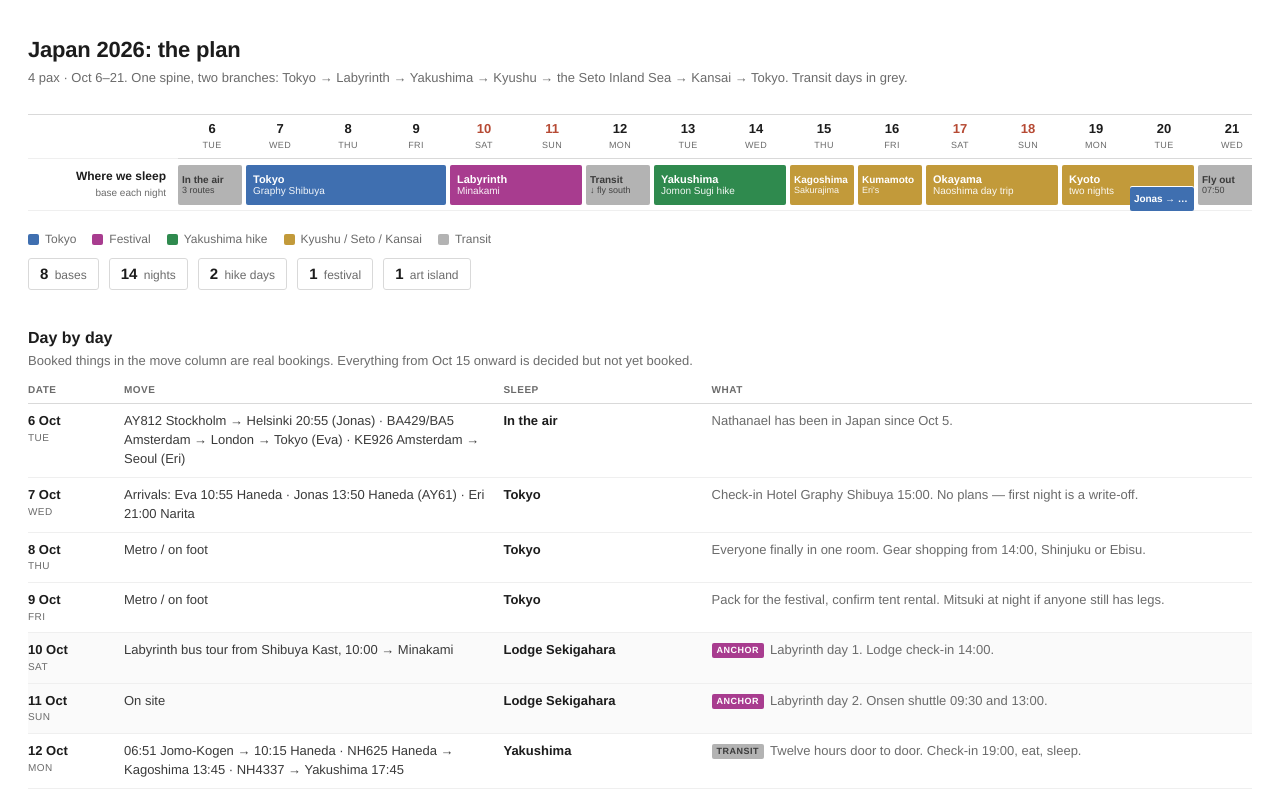
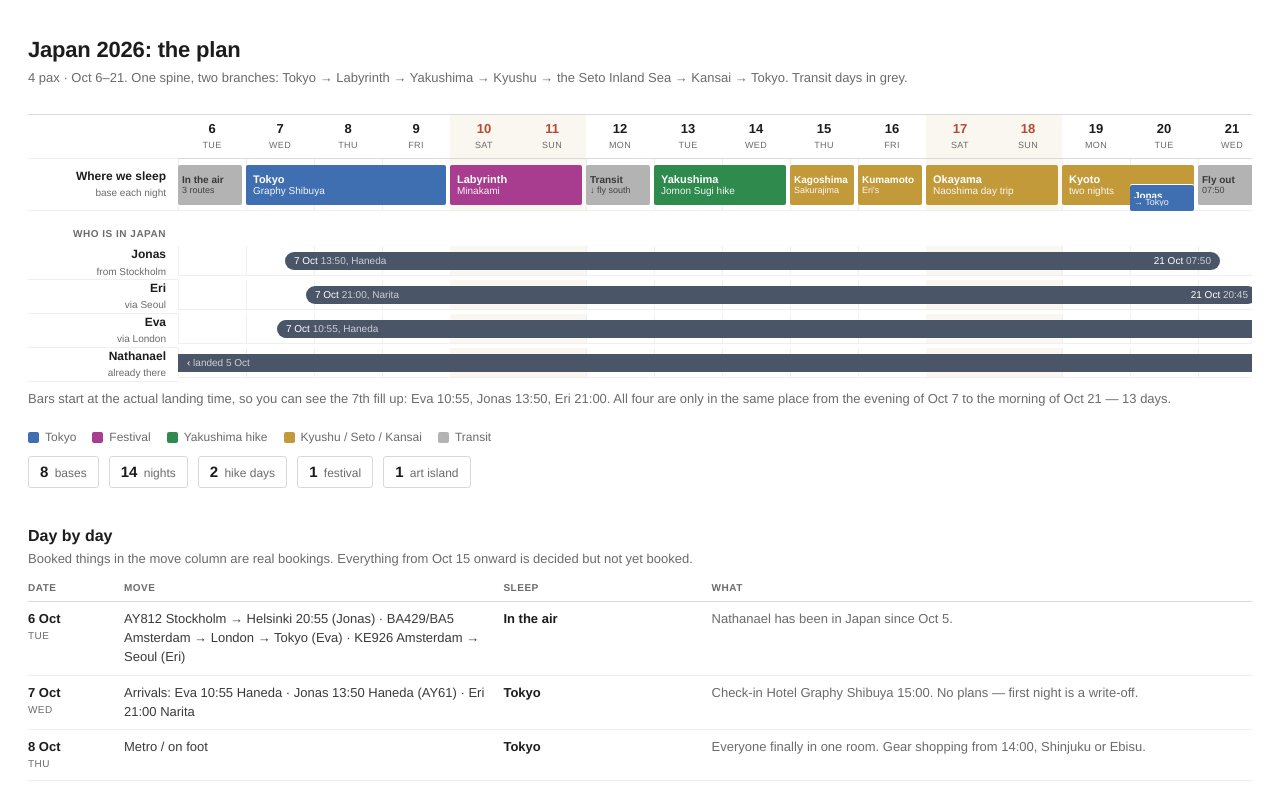
Before and after one commit to jonasjohansson/japan, a plain HTML site: page index.html in a window 1280 px wide. Shown: the top 791 px of the page. Drawn offline with nearby package versions, Linux system fonts and the light colour scheme.

Commit message:
Add arrivals/departures band to the timeline
Four person rows under the sleep track, with bars starting at the actual
landing time rather than the day boundary - so the staggered arrivals on
Oct 7 (Eva 10:55, Jonas 13:50, Eri 21:00) are visible. Open-ended bars
for Eva and Nathanael, who both stay past the chart.

Also: day gridlines and weekend tint across all tracks, so a segment's
start and end can be read against a date without counting columns.

Co-Authored-By: Claude Opus 5 (1M context) <noreply@anthropic.com>
Claude-Session: https://claude.ai/code/session_01MzrSBoDiPDrySgsr3WMqtG

```diff
--- a/index.html
+++ b/index.html
@@ -8,7 +8,7 @@
 :root{
   --bg:#ffffff; --ink:#1c1c1c; --muted:#6b6b6b; --line:#d9d9d9; --line2:#efefef;
   --city:#3f6fb0; --party:#a83c8f; --trek:#2f8a4e; --culture:#c29a3a; --travel:#b3b3b3;
-  --col:68px; --label:150px;
+  --col:68px; --label:150px; --we:#faf6f0; --person:#4a5568;
 }
 *{box-sizing:border-box}
 body{margin:0;background:var(--bg);color:var(--ink);
@@ -25,14 +25,29 @@ h2{font-size:16px;margin:36px 0 3px;font-weight:700}
 .date{text-align:center;padding:5px 0 6px;border-bottom:1px solid var(--line)}
 .date .n{font-weight:700;font-size:13px}
 .date .d{font-size:9px;color:var(--muted);text-transform:uppercase;letter-spacing:.4px}
+.date.we{background:var(--we)}
 .date.we .n{color:#b64a34}
+/* day gridlines + weekend tint, positions fixed to --col:68px */
+.daysbg{background-image:
+  linear-gradient(to right, transparent 0 272px, var(--we) 272px 408px, transparent 408px 748px, var(--we) 748px 884px, transparent 884px),
+  repeating-linear-gradient(to right, var(--line2) 0 1px, transparent 1px 68px)}
+.sechead{font-size:10px;text-transform:uppercase;letter-spacing:.5px;color:var(--muted);
+  font-weight:600;text-align:right;padding:16px 12px 5px 0;align-self:end}
+.sechead-sp{padding-top:16px}
+.prow{position:relative;height:30px;border-bottom:1px solid var(--line2)}
+.pbar{position:absolute;top:6px;height:18px;background:var(--person);color:#fff;border-radius:9px;
+  display:flex;align-items:center;justify-content:space-between;gap:10px;padding:0 9px;
+  font-size:10px;white-space:nowrap;overflow:hidden}
+.pbar.oR{border-radius:9px 0 0 9px}
+.pbar.oLR{border-radius:0}
+.pbar em{font-style:normal;opacity:.72}
 .track{position:relative;height:52px;border-bottom:1px solid var(--line2)}
 .seg{position:absolute;top:6px;height:40px;color:#fff;padding:5px 7px;font-size:11px;
   line-height:1.15;overflow:hidden;display:flex;flex-direction:column;justify-content:center;border-radius:2px}
 .seg b{font-size:11px;font-weight:700;white-space:nowrap;text-overflow:ellipsis;overflow:hidden}
 .seg span{font-size:10px;opacity:.92;white-space:nowrap;text-overflow:ellipsis;overflow:hidden}
-.seg.peel{top:28px;height:24px;z-index:2;box-shadow:0 -1px 0 #fff;padding:3px 4px}
-.seg.peel b{font-size:9px;letter-spacing:-.1px}
+.seg.peel{top:26px;height:26px;z-index:2;box-shadow:0 -1px 0 #fff;padding:2px 4px;line-height:1.1}
+.seg.peel b{font-size:9px;letter-spacing:-.1px} .seg.peel span{font-size:8px}
 .seg.n{padding:5px 4px}
 .seg.n b{font-size:10px} .seg.n span{font-size:9px}
 .city{background:var(--city)} .party{background:var(--party)} .trek{background:var(--trek)}
@@ -103,7 +118,7 @@ table.days tr.anchor td.sl,table.days tr.anchor td.d{color:var(--ink)}
   <div class="date"><div class="n">22</div><div class="d">Thu</div></div>
 
   <div class="rowlabel">Where we sleep<small>base each night</small></div>
-  <div class="track" style="grid-column:2 / span 17">
+  <div class="track daysbg" style="grid-column:2 / span 17">
     <div class="seg travel n"  style="left:0;width:64px">    <b>In the air</b><span>3 routes</span></div>
     <div class="seg city"      style="left:68px;width:200px"><b>Tokyo</b><span>Graphy Shibuya</span></div>
     <div class="seg party"     style="left:272px;width:132px"><b>Labyrinth</b><span>Minakami</span></div>
@@ -113,13 +128,37 @@ table.days tr.anchor td.sl,table.days tr.anchor td.d{color:var(--ink)}
     <div class="seg culture n" style="left:680px;width:64px"> <b>Kumamoto</b><span>Eri's</span></div>
     <div class="seg culture"   style="left:748px;width:132px"><b>Okayama</b><span>Naoshima day trip</span></div>
     <div class="seg culture"   style="left:884px;width:132px"><b>Kyoto</b><span>two nights</span></div>
-    <div class="seg city n peel" style="left:952px;width:64px"><b>Jonas &rarr; Tokyo</b></div>
+    <div class="seg city n peel" style="left:952px;width:64px"><b>Jonas</b><span>&rarr; Tokyo</span></div>
     <div class="seg travel n"  style="left:1020px;width:64px"><b>Fly out</b><span>07:50</span></div>
     <div class="seg travel n"  style="left:1088px;width:64px"><b>Eva+Nate</b><span>stay on</span></div>
   </div>
 
+  <div class="sechead">Who is in Japan</div>
+  <div class="sechead-sp" style="grid-column:2 / span 17"></div>
+
+  <div class="rowlabel">Jonas<small>from Stockholm</small></div>
+  <div class="prow daysbg" style="grid-column:2 / span 17">
+    <div class="pbar" style="left:107px;width:935px"><span>7 Oct <em>13:50, Haneda</em></span><span>21 Oct <em>07:50</em></span></div>
+  </div>
+
+  <div class="rowlabel">Eri<small>via Seoul</small></div>
+  <div class="prow daysbg" style="grid-column:2 / span 17">
+    <div class="pbar" style="left:128px;width:951px"><span>7 Oct <em>21:00, Narita</em></span><span>21 Oct <em>20:45</em></span></div>
+  </div>
+
+  <div class="rowlabel">Eva<small>via London</small></div>
+  <div class="prow daysbg" style="grid-column:2 / span 17">
+    <div class="pbar oR" style="left:99px;width:1057px"><span>7 Oct <em>10:55, Haneda</em></span><span><em>stays to 24 Oct</em> &rsaquo;</span></div>
+  </div>
+
+  <div class="rowlabel">Nathanael<small>already there</small></div>
+  <div class="prow daysbg" style="grid-column:2 / span 17">
+    <div class="pbar oLR" style="left:0;width:1156px"><span>&lsaquo; <em>landed 5 Oct</em></span><span><em>stays to 2 Nov</em> &rsaquo;</span></div>
+  </div>
+
 </div>
 </div>
+<p class="sub" style="margin:8px 0 0">Bars start at the actual landing time, so you can see the 7th fill up: Eva 10:55, Jonas 13:50, Eri 21:00. All four are only in the same place from the evening of Oct 7 to the morning of Oct 21 &mdash; 13 days.</p>
 
 <div class="legend">
   <span><i class="dot" style="background:var(--city)"></i>Tokyo</span>
```
